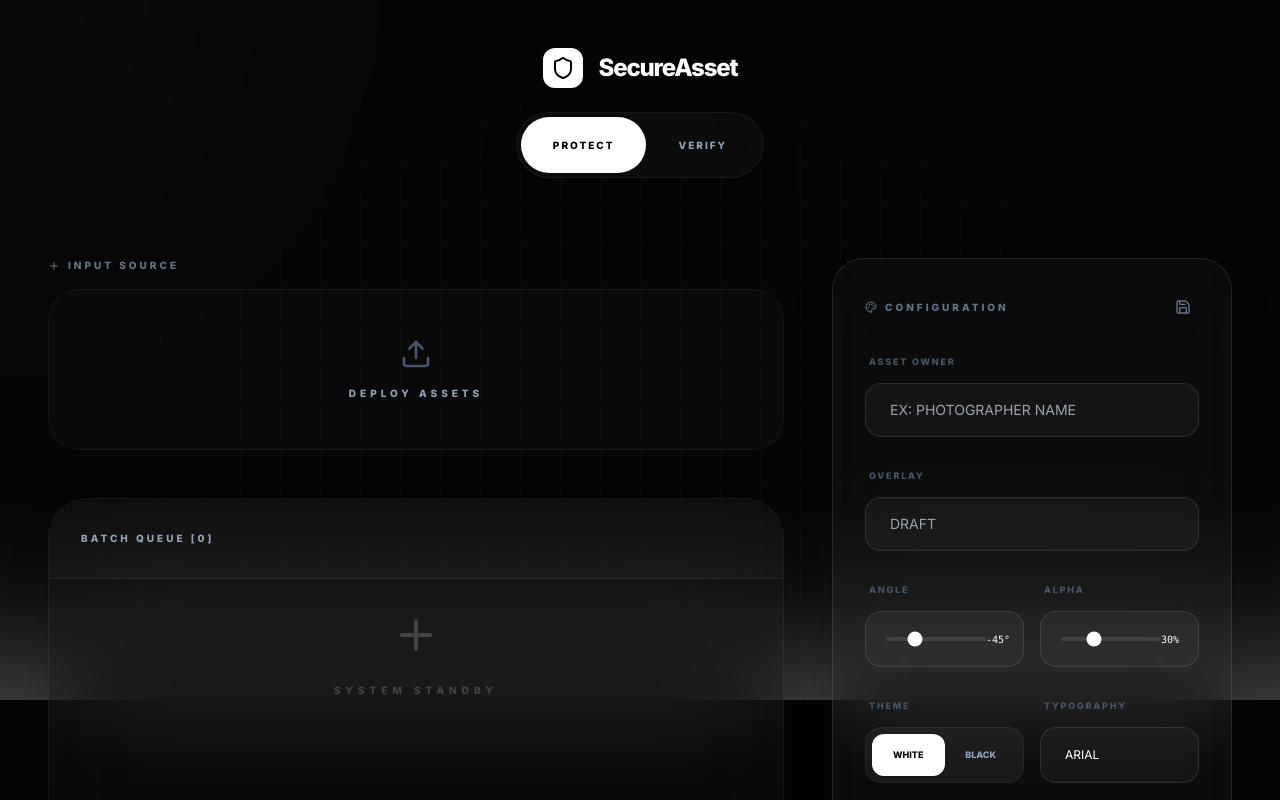
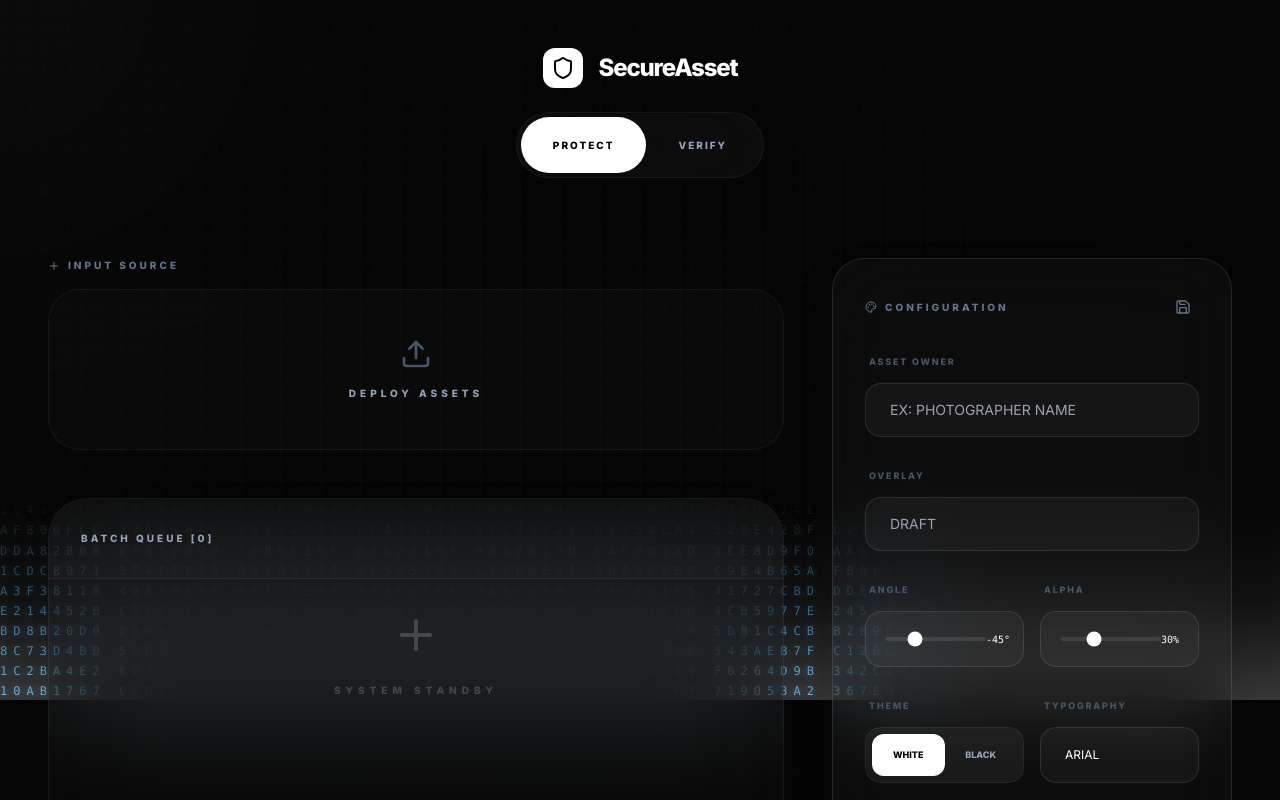
Before and after one commit to HngWu/watermark-tool, a React (Vite) app in the folder packages/frontend/: page / in a window 1280 px wide. Shown: the top 800 px of the page. Built offline with nearby package versions, Linux system fonts and the light colour scheme.

Commit message:
ui: add synchronized cryptographic text scanner animation to background

```diff
--- a/packages/frontend/src/App.tsx
+++ b/packages/frontend/src/App.tsx
@@ -1,4 +1,4 @@
-import React, { useState, useRef, useEffect, type DragEvent } from 'react';
+import React, { useState, useRef, useEffect, useMemo, type DragEvent } from 'react';
 import {
   Upload, Download, Shield, Fingerprint, Lock, AlertCircle, CheckCircle2,
   Search, XCircle, Trash2, Loader2, Save, Plus, Palette, Info
@@ -19,6 +19,30 @@ const ensurePiexif = (): Promise<void> => {
     script.onerror = () => console.error('❌ Failed to load piexifjs');
     document.head.appendChild(script);
   });
+};
+
+const CryptoBackground: React.FC = () => {
+  const cryptoLines = useMemo(() => {
+    return Array.from({ length: 40 }).map(() => {
+      const chunks = Array.from({ length: 8 }).map(() =>
+        Math.floor(Math.random() * 0xffffffff).toString(16).padStart(8, '0').toUpperCase()
+      );
+      return chunks.join('  ');
+    });
+  }, []);
+
+  return (
+    <div className="absolute inset-0 overflow-hidden pointer-events-none select-none font-mono text-[10px] md:text-xs leading-loose tracking-[0.5em] whitespace-nowrap z-0 py-4">
+      {/* Base Layer */}
+      <div className="absolute inset-0 crypto-text-base flex flex-col justify-between">
+        {cryptoLines.map((line, i) => <div key={i} className="opacity-50">{line}</div>)}
+      </div>
+      {/* Highlight Layer */}
+      <div className="absolute inset-0 crypto-text-highlight flex flex-col justify-between">
+        {cryptoLines.map((line, i) => <div key={i}>{line}</div>)}
+      </div>
+    </div>
+  );
 };
 
 const App: React.FC = () => {
@@ -381,6 +405,8 @@ const App: React.FC = () => {
       <div className="fixed inset-0 pointer-events-none z-0 bg-[#050505] overflow-hidden">
         {/* Subtle grid */}
         <div className="absolute inset-0 security-grid opacity-50"></div>
+        {/* Cryptographic Text Animation */}
+        <CryptoBackground />
         {/* Scanning line */}
         <div className="scan-line"></div>
         {/* Mouse Follower Glow (Subtle White) */}
--- a/packages/frontend/src/index.css
+++ b/packages/frontend/src/index.css
@@ -40,6 +40,33 @@ body {
   100% { top: 100%; }
 }
 
+.crypto-text-base {
+  color: rgba(255, 255, 255, 0.03);
+}
+
+.crypto-text-highlight {
+  color: rgba(100, 200, 255, 0.8);
+  text-shadow: 0 0 10px rgba(100, 200, 255, 0.5);
+  -webkit-mask-image: linear-gradient(to bottom, transparent, rgba(0,0,0,0.5) 50%, black 100%);
+  mask-image: linear-gradient(to bottom, transparent, rgba(0,0,0,0.5) 50%, black 100%);
+  -webkit-mask-size: 100% 200px;
+  mask-size: 100% 200px;
+  -webkit-mask-repeat: no-repeat;
+  mask-repeat: no-repeat;
+  animation: scan-mask 8s infinite linear;
+}
+
+@keyframes scan-mask {
+  0% {
+    -webkit-mask-position: 0 -200px;
+    mask-position: 0 -200px;
+  }
+  100% {
+    -webkit-mask-position: 0 100vh;
+    mask-position: 0 100vh;
+  }
+}
+
 @layer utilities {
   .animation-delay-2000 {
     animation-delay: 2s;
```
